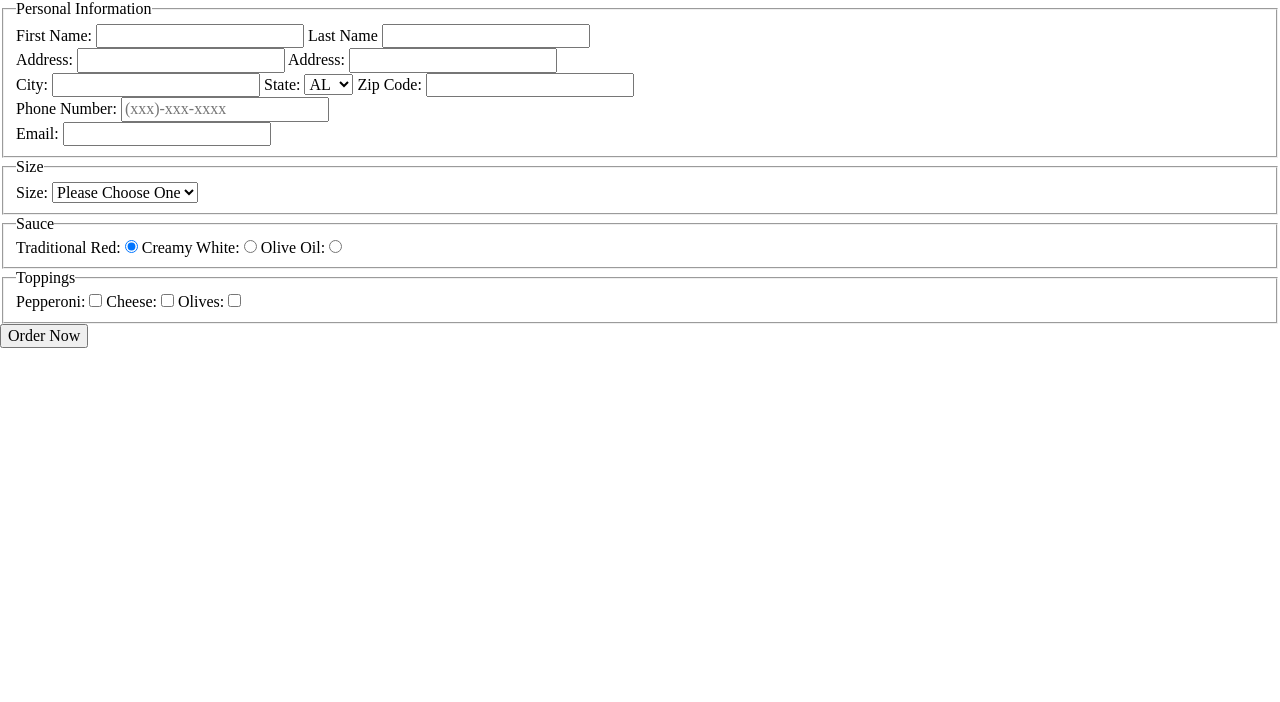
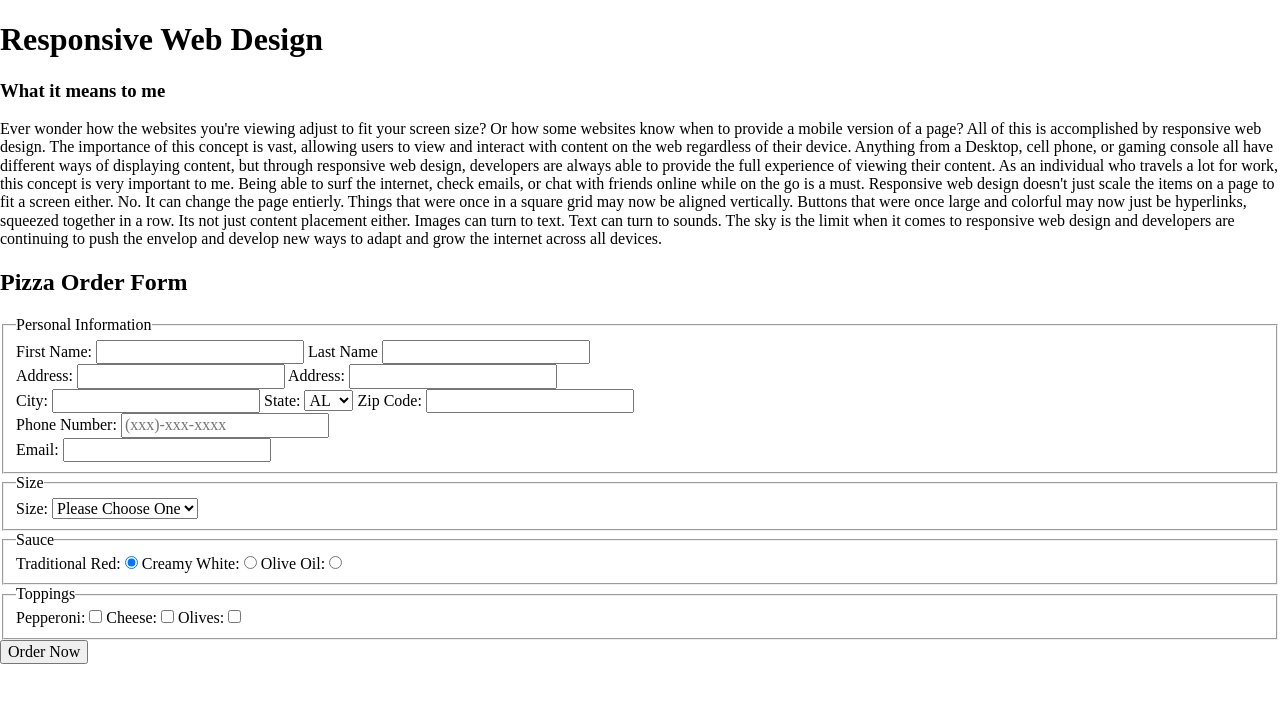
Before and after one commit to tristanlw20/HTML200-Assignment2, a plain HTML site: page index.html in a window 1280 px wide. Drawn offline with nearby package versions, Linux system fonts and the light colour scheme.

Commit message:
added RWD paragrap and pizza heading

```diff
--- a/index.html
+++ b/index.html
@@ -1,11 +1,19 @@
 <!DOCTYPE html>
 <html lang="en">
 <head>
-  <title>Pet Adoption</title>
+  <title>RWD and Pizza Order Form</title>
   <meta charset="UTF-8">
   <link rel="stylesheet" type="text/css" href="GitHub_Repositories/mockup-practice/styles/normalize.css">
 </head>
 <body>
+  <header>
+    <h1>Responsive Web Design</h1>
+    <h3>What it means to me</h3>
+  </header>
+  <main>
+    <p>Ever wonder how the websites you're viewing adjust to fit your screen size? Or how some websites know when to provide a mobile version of a page? All of this is accomplished by responsive web design. The importance of this concept is vast, allowing users to view and interact with content on the web regardless of their device. Anything from a Desktop, cell phone, or gaming console all have different ways of displaying content, but through responsive web design, developers are always able to provide the full experience of viewing their content. As an individual who travels a lot for work, this concept is very important to me. Being able to surf the internet, check emails, or chat with friends online while on the go is a must. Responsive web design doesn't just scale the items on a page to fit a screen either. No. It can change the page entierly. Things that were once in a square grid may now be aligned vertically. Buttons that were once large and colorful may now just be hyperlinks, squeezed together in a row. Its not just content placement either. Images can turn to text. Text can turn to sounds. The sky is the limit when it comes to responsive web design and developers are continuing to push the envelop and develop new ways to adapt and grow the internet across all devices.</p>
+  </main>
+  <h2>Pizza Order Form</h2>
   <form>
     <fieldset>
       <legend>Personal Information</legend>
```
